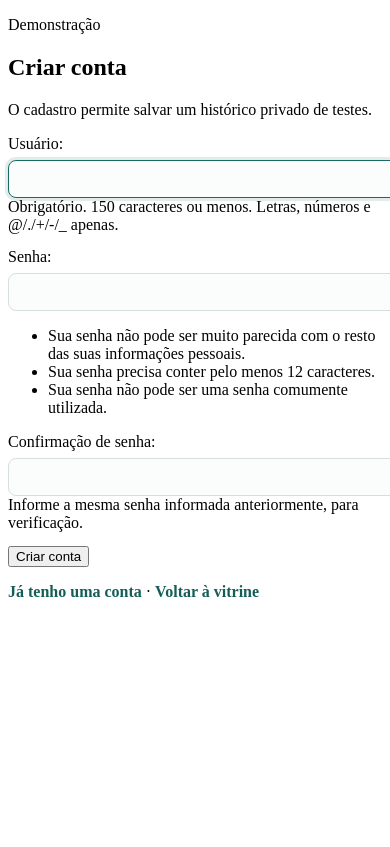
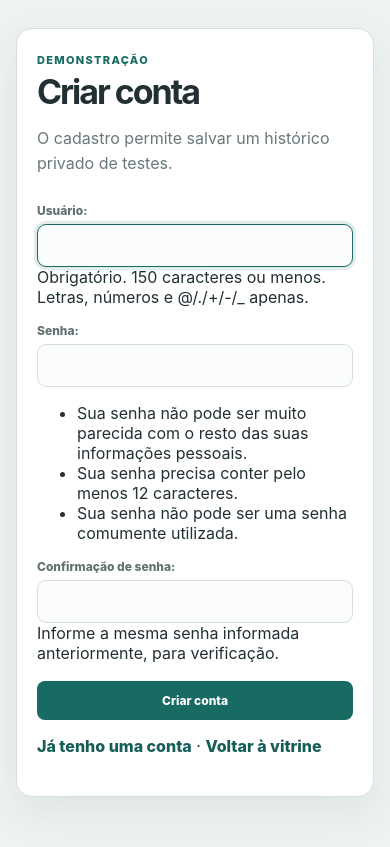
Before and after one commit to AdrianKoll/MedExtract-AI, a Django app: page /cadastro/ in a window 390 px wide; the page is wider, and only the part inside the window is pictured. Before the commit the page ends 597 px from the top of that part, so only its background shows below. Run offline with Django 5.2, Linux system fonts and the light colour scheme.

Commit message:
style: improve responsive authentication layout

```diff
--- a/static/extractor/app.css
+++ b/static/extractor/app.css
@@ -1,3 +1,51 @@
+*{box-sizing:border-box}
+body{margin:0;background:#eef3f1;color:#233033;font-family:Inter,system-ui,sans-serif}
+.shell{max-width:1120px;margin:auto;padding:44px 24px 70px}
+header{display:flex;justify-content:space-between;gap:30px;align-items:flex-start;margin-bottom:32px}
+header a{color:#155e58;font-weight:800;text-decoration:none}
+.eyebrow{margin:0 0 8px;color:#176b63;font-size:11px;font-weight:800;letter-spacing:.12em;text-transform:uppercase}
+h1{margin:0;font-size:clamp(42px,7vw,74px);letter-spacing:-.06em}
+h2{margin:0 0 18px;font-size:21px}
+.subtitle{color:#697879;line-height:1.6}
+.grid{display:grid;grid-template-columns:1fr 1fr;gap:18px}
+.card{border:1px solid #d5dfdc;border-radius:16px;padding:24px;background:#fff;box-shadow:0 16px 40px rgba(36,66,60,.08)}
+label{display:block;color:#617070;font-size:12px;font-weight:800}
+textarea{width:100%;margin-top:9px;border:1px solid #d5dfdc;border-radius:9px;padding:13px;color:#233033;background:#fbfdfc;font:inherit;resize:vertical;outline:none}
+textarea:focus{border-color:#176b63;box-shadow:0 0 0 3px #176b6320}
+button{margin-top:14px;border:0;border-radius:8px;padding:12px 16px;color:#fff;background:#176b63;font:inherit;font-size:12px;font-weight:800;cursor:pointer}
+.hint,.empty{color:#728081;font-size:12px;line-height:1.6}
+.history{margin-top:18px}
+.history-head{display:flex;justify-content:space-between;gap:20px}
+.quiet{margin:0;border:1px solid #d5dfdc;color:#233033;background:transparent}
+.records{display:grid;gap:9px}
+.records article{display:flex;justify-content:space-between;gap:15px;border:1px solid #e1e8e6;border-radius:9px;padding:13px;font-size:13px}
+.records span{color:#728081;font-size:12px}
+dl{margin:0;display:grid;gap:10px}
+dl div{border-bottom:1px solid #e8eeec;padding-bottom:9px}
+dt{color:#176b63;font-size:11px;font-weight:800;text-transform:uppercase}
+dd{margin:4px 0 0;font-size:14px}
+.upload-row{display:grid;grid-template-columns:1fr 1fr;gap:12px;margin-top:12px}
+.upload-row input,.upload-row select{display:block;width:100%;margin-top:7px;border:1px solid #d5dfdc;border-radius:8px;padding:10px;background:#fbfdfc;font:inherit;font-size:12px}
+.error{border-left:3px solid #b14d42;padding:10px;color:#8a3f36;background:#fff4f2;font-size:12px}
 
-.auth-form{}
-form p{margin:0 0 14px}form input,form select{display:block;width:100%;margin-top:7px;border:1px solid #d5dfdc;border-radius:8px;padding:10px;background:#fbfdfc;color:#233033;font:inherit;font-size:13px}form input:focus,form select:focus{border-color:#176b63;box-shadow:0 0 0 3px #176b6320;outline:none}form ul.errorlist{margin:0 0 10px;padding:10px 10px 10px 28px;color:#8a3f36;background:#fff4f2;border-left:3px solid #b14d42;font-size:12px}a{color:#155e58;font-weight:800;text-decoration:none}
+/* Layout compacto e responsivo das telas de autenticação. */
+.auth-shell{max-width:560px;padding-top:8vh}
+.auth-card{padding:clamp(24px,5vw,44px)}
+.auth-card h1{max-width:100%;font-size:clamp(34px,8vw,58px);line-height:1.02;overflow-wrap:anywhere}
+.auth-card form{margin-top:26px}
+.auth-card form p{margin:0 0 16px}
+.auth-card form label{margin-bottom:6px}
+.auth-card form input,.auth-card form select{display:block;width:100%;max-width:100%;border:1px solid #d5dfdc;border-radius:9px;padding:12px;color:#233033;background:#fbfdfc;font:inherit;font-size:14px}
+.auth-card form input:focus,.auth-card form select:focus{border-color:#176b63;box-shadow:0 0 0 3px #176b6320;outline:none}
+.auth-card form ul.errorlist{margin:0 0 12px;padding:10px 10px 10px 28px;color:#8a3f36;background:#fff4f2;border-left:3px solid #b14d42;font-size:12px}
+.auth-card a{color:#155e58;font-weight:800;text-decoration:none}
+.auth-card button{width:100%;margin-top:2px}
+
+@media(max-width:760px){
+  .shell{padding:30px 16px 50px}
+  header{flex-direction:column}
+  .grid{grid-template-columns:1fr}
+  .history-head,.records article{align-items:flex-start;flex-direction:column}
+  .auth-shell{padding-top:28px}
+  .auth-card{padding:24px 20px}
+}
--- a/templates/registration/login.html
+++ b/templates/registration/login.html
@@ -8,8 +8,8 @@
   <link rel="stylesheet" href="{% static 'extractor/app.css' %}">
 </head>
 <body>
-  <main class="shell">
-    <section class="card">
+  <main class="shell auth-shell">
+    <section class="card auth-card">
       <p class="eyebrow">Área privada</p>
       <h1>Entrar no MedExtract</h1>
       <form method="post">
--- a/templates/registration/signup.html
+++ b/templates/registration/signup.html
@@ -8,8 +8,8 @@
   <link rel="stylesheet" href="{% static 'extractor/app.css' %}">
 </head>
 <body>
-  <main class="shell">
-    <section class="card">
+  <main class="shell auth-shell">
+    <section class="card auth-card">
       <p class="eyebrow">Demonstração</p>
       <h1>Criar conta</h1>
       <p class="subtitle">O cadastro permite salvar um histórico privado de testes.</p>
```
